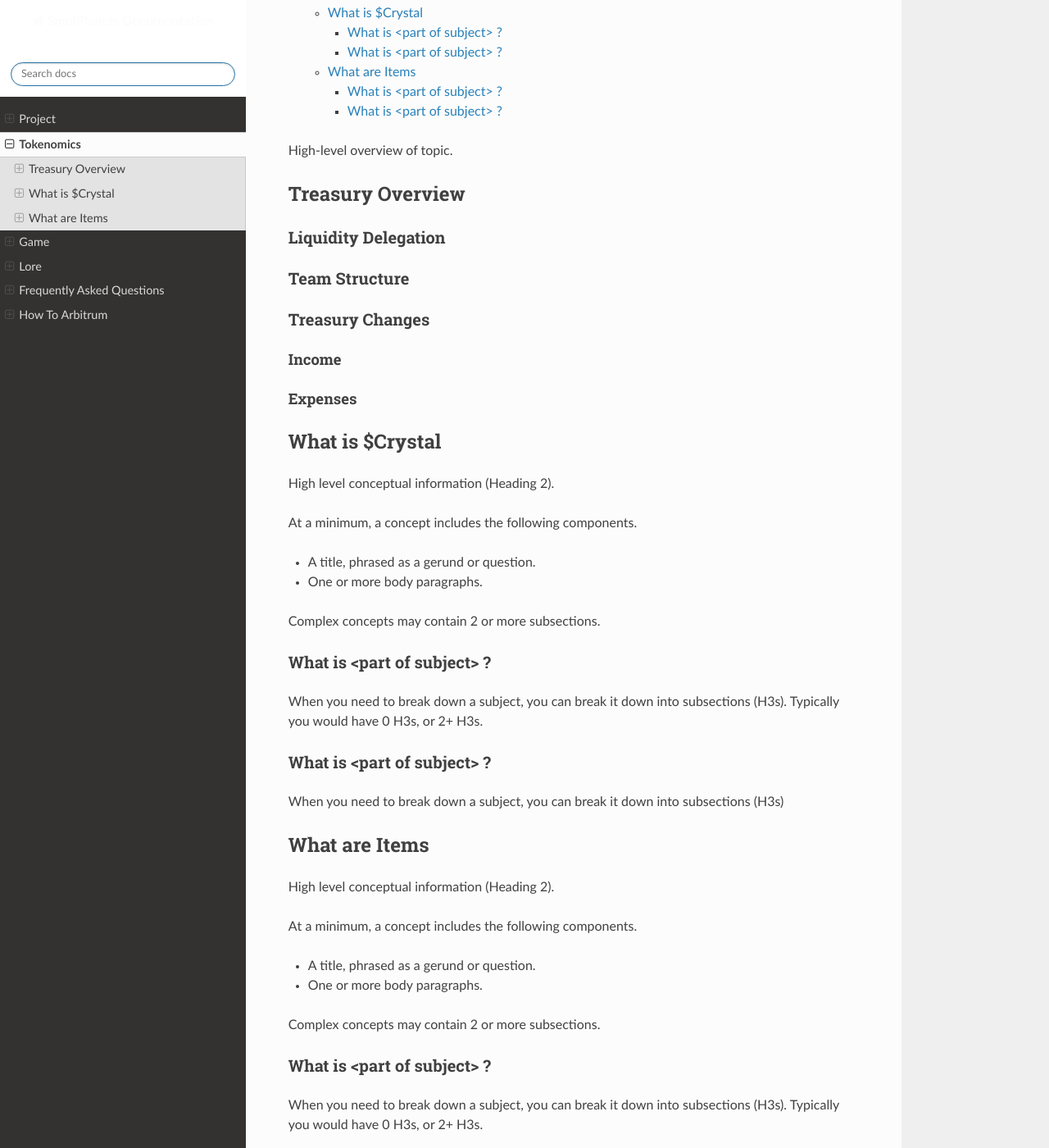
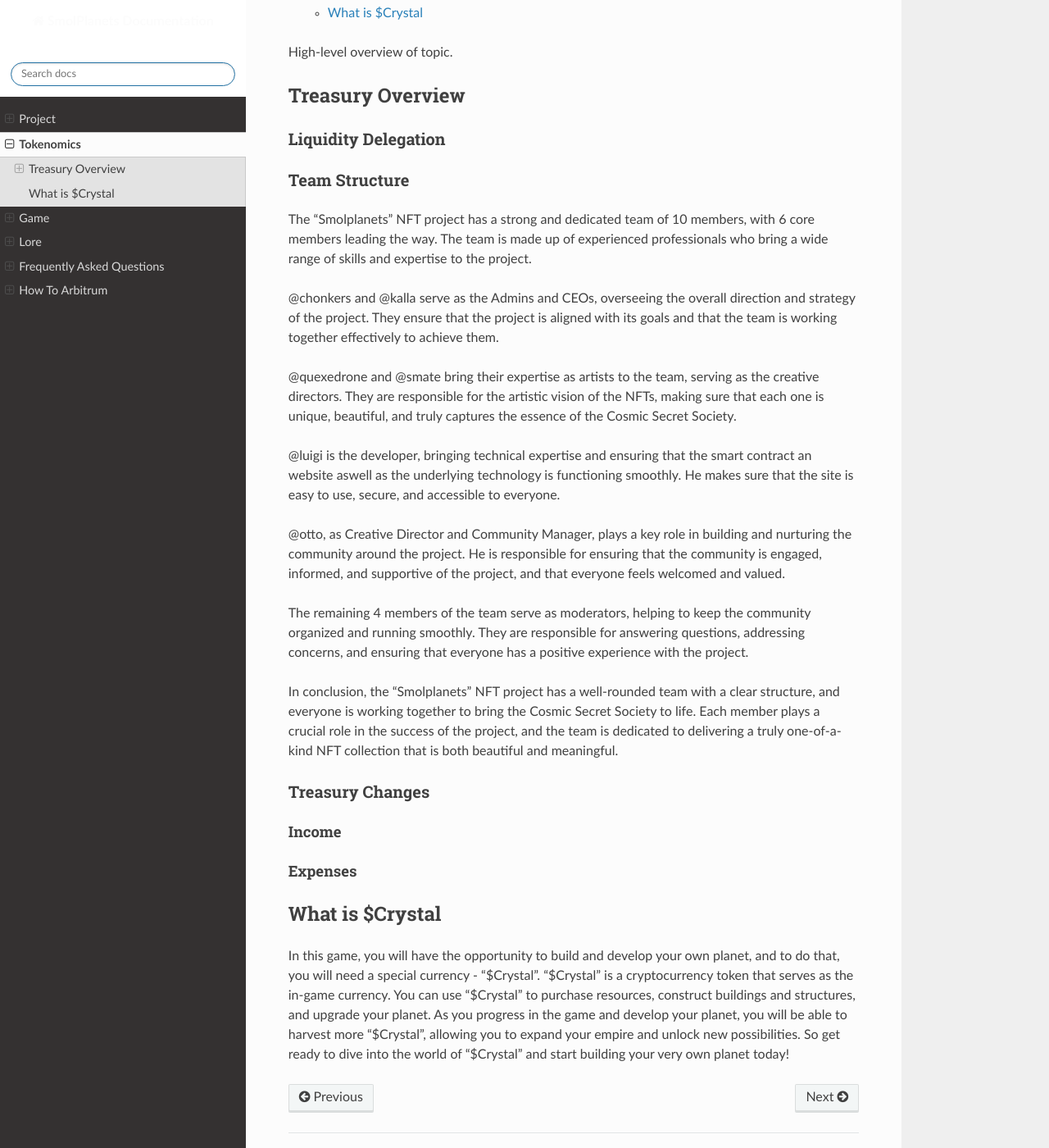
Before and after one commit to bigpapiarnold/smolplanets_documentation, a Sphinx documentation site: the page built from docs/source/tokenomics.rst, in a window 1280 px wide and 1400 px high, scrolled down 407 px. Shown: the whole window at 82% size. Built offline with Sphinx 7.4.7 and the Read the Docs theme 2.0.0, drawn with Linux system fonts in a browser that asks for light colours; pages that are not in the unit, such as notebooks, are missing from menus; some of the changed text lies outside the part shown.

Commit message:
Update tokenomics.rst

```diff
--- a/docs/source/tokenomics.rst
+++ b/docs/source/tokenomics.rst
@@ -17,6 +17,22 @@ Liquidity Delegation
 Team Structure
 ==============
 
+The "Smolplanets" NFT project has a strong and dedicated team of 10 members, with 6 core members leading the way. The team is made up of experienced professionals who bring a wide range of skills and expertise to the project.
+
+@chonkers and @kalla serve as the Admins and CEOs, overseeing the overall direction and strategy of the project. They ensure that the project is aligned with its goals and that the team is working together effectively to achieve them.
+
+@quexedrone and @smate bring their expertise as artists to the team, serving as the creative directors. They are responsible for the artistic vision of the NFTs, making sure that each one is unique, beautiful, and truly captures the essence of the Cosmic Secret Society.
+
+@luigi is the developer, bringing technical expertise and ensuring that the smart contract an website aswell as the underlying technology is functioning smoothly. He makes sure that the site is easy to use, secure, and accessible to everyone.
+
+@otto, as Creative Director and Community Manager, plays a key role in building and nurturing the community around the project. He is responsible for ensuring that the community is engaged, informed, and supportive of the project, and that everyone feels welcomed and valued.
+
+The remaining 4 members of the team serve as moderators, helping to keep the community organized and running smoothly. They are responsible for answering questions, addressing concerns, and ensuring that everyone has a positive experience with the project.
+
+In conclusion, the "Smolplanets" NFT project has a well-rounded team with a clear structure, and everyone is working together to bring the Cosmic Secret Society to life. Each member plays a crucial role in the success of the project, and the team is dedicated to delivering a truly one-of-a-kind NFT collection that is both beautiful and meaningful.
+
+
+
 Treasury Changes
 ================
 
@@ -35,46 +51,4 @@ Expenses
 What is $Crystal
 ****************
 
-High level conceptual information (Heading 2).
-
-At a minimum, a concept includes the following components.
-
-* A title, phrased as a gerund or question.
-* One or more body paragraphs.
-
-Complex concepts may contain 2 or more subsections.
-
-What is <part of subject> ?
-============================
-
-When you need to break down a subject, you can break it down into subsections (H3s). Typically you would have 0 H3s, or 2+ H3s.
-
-
-What is <part of subject> ?
-============================
-
-When you need to break down a subject, you can break it down into subsections (H3s)
-
-
-What are Items
-**************
-
-High level conceptual information (Heading 2).
-
-At a minimum, a concept includes the following components.
-
-* A title, phrased as a gerund or question.
-* One or more body paragraphs.
-
-Complex concepts may contain 2 or more subsections.
-
-What is <part of subject> ?
-============================
-
-When you need to break down a subject, you can break it down into subsections (H3s). Typically you would have 0 H3s, or 2+ H3s.
-
-
-What is <part of subject> ?
-============================
-
-When you need to break down a subject, you can break it down into subsections (H3s)
+In this game, you will have the opportunity to build and develop your own planet, and to do that, you will need a special currency - "$Crystal". "$Crystal" is a cryptocurrency token that serves as the in-game currency. You can use "$Crystal" to purchase resources, construct buildings and structures, and upgrade your planet. As you progress in the game and develop your planet, you will be able to harvest more "$Crystal", allowing you to expand your empire and unlock new possibilities. So get ready to dive into the world of "$Crystal" and start building your very own planet today!
```
